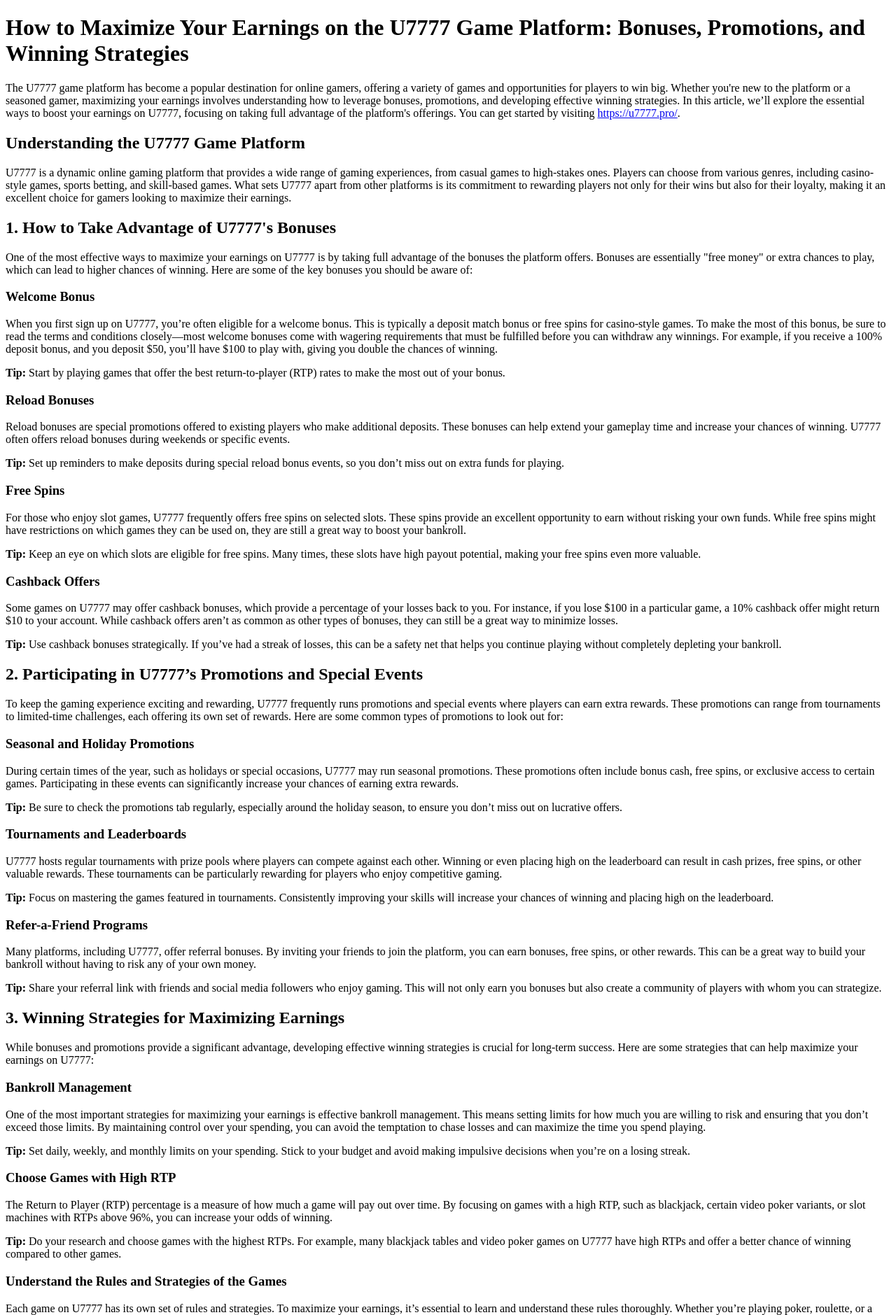
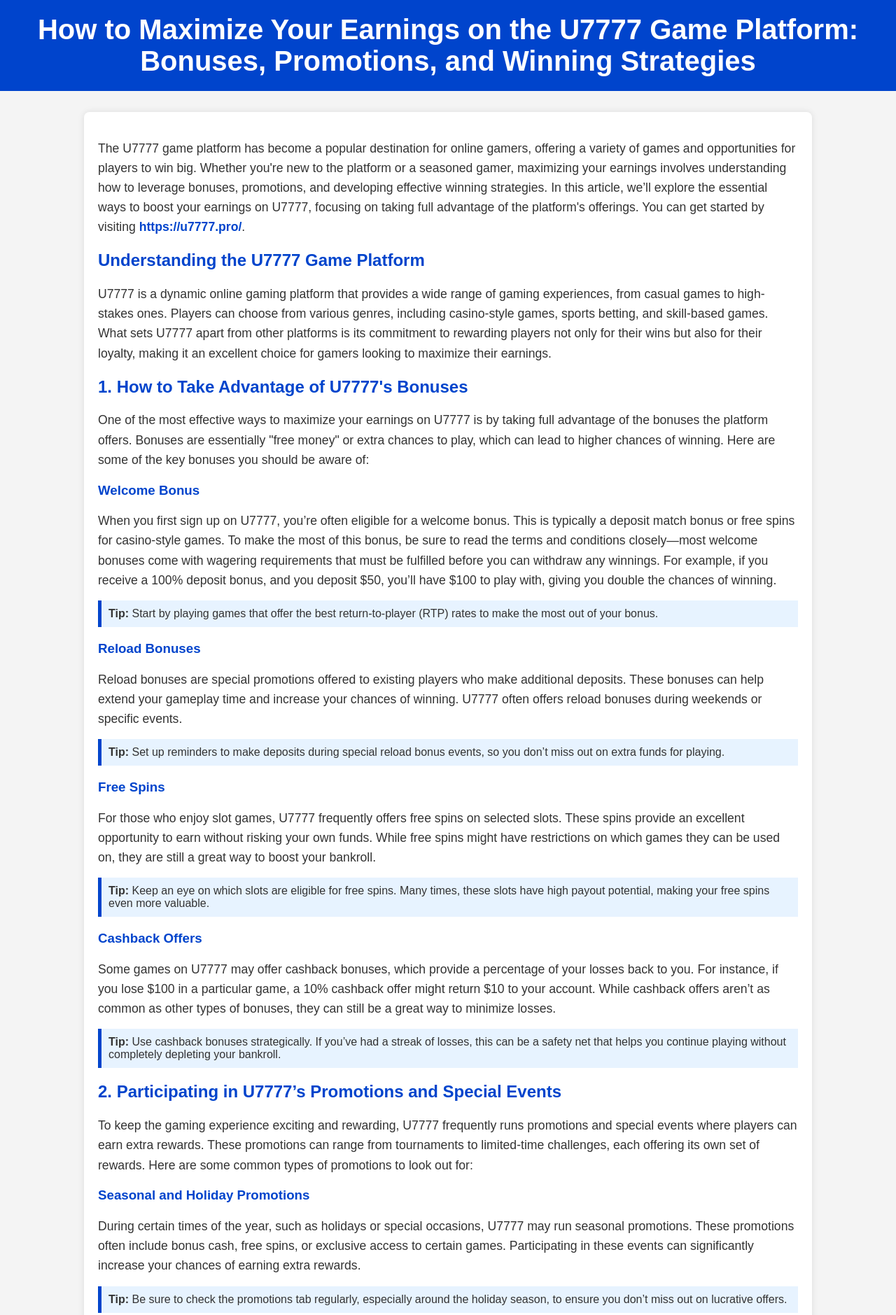
Before and after one commit to roberthinsom/u7777online-netlify, a plain HTML site: page index.html in a window 1280 px wide. Shown: the top 1879 px of the page at 70% size. Drawn offline with Linux system fonts and the light colour scheme.

Commit message:
Update index.html

```diff
--- a/index.html
+++ b/index.html
@@ -4,9 +4,83 @@
     <meta charset="UTF-8">
     <meta name="viewport" content="width=device-width, initial-scale=1.0">
     <title>How to Maximize Your Earnings on the U7777 Game Platform: Bonuses, Promotions, and Winning Strategies</title>
+    <style>
+        body {
+            font-family: 'Arial', sans-serif;
+            background-color: #f4f4f4;
+            margin: 0;
+            padding: 0;
+            color: #333;
+        }
+
+        header {
+            background-color: #0044cc;
+            color: white;
+            text-align: center;
+            padding: 20px 0;
+        }
+
+        h1 {
+            margin: 0;
+            font-size: 2.5rem;
+        }
+
+        main {
+            max-width: 1000px;
+            margin: 30px auto;
+            padding: 20px;
+            background-color: white;
+            box-shadow: 0 0 10px rgba(0, 0, 0, 0.1);
+            border-radius: 8px;
+        }
+
+        h2, h3 {
+            color: #0044cc;
+        }
+
+        p {
+            line-height: 1.6;
+            font-size: 1.1rem;
+            margin-bottom: 15px;
+        }
+
+        ul {
+            margin-left: 20px;
+            list-style-type: disc;
+        }
+
+        a {
+            color: #0044cc;
+            text-decoration: none;
+            font-weight: bold;
+        }
+
+        a:hover {
+            text-decoration: underline;
+        }
+
+        .tip {
+            background-color: #e7f3ff;
+            border-left: 5px solid #0044cc;
+            padding: 10px;
+            margin-bottom: 20px;
+        }
+
+        footer {
+            text-align: center;
+            padding: 15px 0;
+            background-color: #0044cc;
+            color: white;
+            font-size: 0.9rem;
+            margin-top: 30px;
+        }
+    </style>
 </head>
 <body>
+    <header>
         <h1>How to Maximize Your Earnings on the U7777 Game Platform: Bonuses, Promotions, and Winning Strategies</h1>
+    </header>
+    <main>
         <p>The U7777 game platform has become a popular destination for online gamers, offering a variety of games and opportunities for players to win big. Whether you're new to the platform or a seasoned gamer, maximizing your earnings involves understanding how to leverage bonuses, promotions, and developing effective winning strategies. In this article, we’ll explore the essential ways to boost your earnings on U7777, focusing on taking full advantage of the platform's offerings. You can get started by visiting <a href="https://u7777.pro/">https://u7777.pro/</a>.</p>
 
         <h2>Understanding the U7777 Game Platform</h2>
@@ -17,59 +91,84 @@
 
         <h3>Welcome Bonus</h3>
         <p>When you first sign up on U7777, you’re often eligible for a welcome bonus. This is typically a deposit match bonus or free spins for casino-style games. To make the most of this bonus, be sure to read the terms and conditions closely—most welcome bonuses come with wagering requirements that must be fulfilled before you can withdraw any winnings. For example, if you receive a 100% deposit bonus, and you deposit $50, you’ll have $100 to play with, giving you double the chances of winning.</p>
-    <p><strong>Tip:</strong> Start by playing games that offer the best return-to-player (RTP) rates to make the most out of your bonus.</p>
+        <div class="tip">
+            <strong>Tip:</strong> Start by playing games that offer the best return-to-player (RTP) rates to make the most out of your bonus.
+        </div>
 
         <h3>Reload Bonuses</h3>
         <p>Reload bonuses are special promotions offered to existing players who make additional deposits. These bonuses can help extend your gameplay time and increase your chances of winning. U7777 often offers reload bonuses during weekends or specific events.</p>
-    <p><strong>Tip:</strong> Set up reminders to make deposits during special reload bonus events, so you don’t miss out on extra funds for playing.</p>
+        <div class="tip">
+            <strong>Tip:</strong> Set up reminders to make deposits during special reload bonus events, so you don’t miss out on extra funds for playing.
+        </div>
 
         <h3>Free Spins</h3>
         <p>For those who enjoy slot games, U7777 frequently offers free spins on selected slots. These spins provide an excellent opportunity to earn without risking your own funds. While free spins might have restrictions on which games they can be used on, they are still a great way to boost your bankroll.</p>
-    <p><strong>Tip:</strong> Keep an eye on which slots are eligible for free spins. Many times, these slots have high payout potential, making your free spins even more valuable.</p>
+        <div class="tip">
+            <strong>Tip:</strong> Keep an eye on which slots are eligible for free spins. Many times, these slots have high payout potential, making your free spins even more valuable.
+        </div>
 
         <h3>Cashback Offers</h3>
         <p>Some games on U7777 may offer cashback bonuses, which provide a percentage of your losses back to you. For instance, if you lose $100 in a particular game, a 10% cashback offer might return $10 to your account. While cashback offers aren’t as common as other types of bonuses, they can still be a great way to minimize losses.</p>
-    <p><strong>Tip:</strong> Use cashback bonuses strategically. If you’ve had a streak of losses, this can be a safety net that helps you continue playing without completely depleting your bankroll.</p>
+        <div class="tip">
+            <strong>Tip:</strong> Use cashback bonuses strategically. If you’ve had a streak of losses, this can be a safety net that helps you continue playing without completely depleting your bankroll.
+        </div>
 
         <h2>2. Participating in U7777’s Promotions and Special Events</h2>
         <p>To keep the gaming experience exciting and rewarding, U7777 frequently runs promotions and special events where players can earn extra rewards. These promotions can range from tournaments to limited-time challenges, each offering its own set of rewards. Here are some common types of promotions to look out for:</p>
 
         <h3>Seasonal and Holiday Promotions</h3>
         <p>During certain times of the year, such as holidays or special occasions, U7777 may run seasonal promotions. These promotions often include bonus cash, free spins, or exclusive access to certain games. Participating in these events can significantly increase your chances of earning extra rewards.</p>
-    <p><strong>Tip:</strong> Be sure to check the promotions tab regularly, especially around the holiday season, to ensure you don’t miss out on lucrative offers.</p>
+        <div class="tip">
+            <strong>Tip:</strong> Be sure to check the promotions tab regularly, especially around the holiday season, to ensure you don’t miss out on lucrative offers.
+        </div>
 
         <h3>Tournaments and Leaderboards</h3>
         <p>U7777 hosts regular tournaments with prize pools where players can compete against each other. Winning or even placing high on the leaderboard can result in cash prizes, free spins, or other valuable rewards. These tournaments can be particularly rewarding for players who enjoy competitive gaming.</p>
-    <p><strong>Tip:</strong> Focus on mastering the games featured in tournaments. Consistently improving your skills will increase your chances of winning and placing high on the leaderboard.</p>
+        <div class="tip">
+            <strong>Tip:</strong> Focus on mastering the games featured in tournaments. Consistently improving your skills will increase your chances of winning and placing high on the leaderboard.
+        </div>
 
         <h3>Refer-a-Friend Programs</h3>
         <p>Many platforms, including U7777, offer referral bonuses. By inviting your friends to join the platform, you can earn bonuses, free spins, or other rewards. This can be a great way to build your bankroll without having to risk any of your own money.</p>
-    <p><strong>Tip:</strong> Share your referral link with friends and social media followers who enjoy gaming. This will not only earn you bonuses but also create a community of players with whom you can strategize.</p>
+        <div class="tip">
+            <strong>Tip:</strong> Share your referral link with friends and social media followers who enjoy gaming. This will not only earn you bonuses but also create a community of players with whom you can strategize.
+        </div>
 
         <h2>3. Winning Strategies for Maximizing Earnings</h2>
         <p>While bonuses and promotions provide a significant advantage, developing effective winning strategies is crucial for long-term success. Here are some strategies that can help maximize your earnings on U7777:</p>
 
         <h3>Bankroll Management</h3>
         <p>One of the most important strategies for maximizing your earnings is effective bankroll management. This means setting limits for how much you are willing to risk and ensuring that you don’t exceed those limits. By maintaining control over your spending, you can avoid the temptation to chase losses and can maximize the time you spend playing.</p>
-    <p><strong>Tip:</strong> Set daily, weekly, and monthly limits on your spending. Stick to your budget and avoid making impulsive decisions when you’re on a losing streak.</p>
+        <div class="tip">
+            <strong>Tip:</strong> Set daily, weekly, and monthly limits on your spending. Stick to your budget and avoid making impulsive decisions when you’re on a losing streak.
+        </div>
 
         <h3>Choose Games with High RTP</h3>
         <p>The Return to Player (RTP) percentage is a measure of how much a game will pay out over time. By focusing on games with a high RTP, such as blackjack, certain video poker variants, or slot machines with RTPs above 96%, you can increase your odds of winning.</p>
-    <p><strong>Tip:</strong> Do your research and choose games with the highest RTPs. For example, many blackjack tables and video poker games on U7777 have high RTPs and offer a better chance of winning compared to other games.</p>
+        <div class="tip">
+            <strong>Tip:</strong> Do your research and choose games with the highest RTPs. For example, many blackjack tables and video poker games on U7777 have high RTPs and offer a better chance of winning compared to other games.
+        </div>
 
         <h3>Understand the Rules and Strategies of the Games</h3>
         <p>Each game on U7777 has its own set of rules and strategies. To maximize your earnings, it’s essential to learn and understand these rules thoroughly. Whether you’re playing poker, roulette, or a slot machine, having a deep understanding of the game increases your chances of making informed decisions that could lead to bigger winnings.</p>
-    <p><strong>Tip:</strong> Take time to learn basic strategies, such as blackjack card counting or roulette betting systems, to increase your odds of winning. Practice these strategies in free play mode before betting real money.</p>
+        <div class="tip">
+            <strong>Tip:</strong> Take time to learn basic strategies, such as blackjack card counting or roulette betting systems, to increase your odds of winning. Practice these strategies in free play mode before betting real money.
+        </div>
 
         <h3>Take Advantage of Low House Edge Games</h3>
         <p>Games with a low house edge (the advantage the casino has over the player) are the best for maximizing earnings. Games like blackjack, baccarat, and certain poker variants often have a low house edge compared to other games.</p>
-    <p><strong>Tip:</strong> Focus on games that have a low house edge, as they give you a higher chance of turning a profit in the long run.</p>
+        <div class="tip">
+            <strong>Tip:</strong> Focus on games that have a low house edge, as they give you a higher chance of turning a profit in the long run.
+        </div>
 
         <h2>4. Stay Informed and Keep Up with Updates</h2>
         <p>U7777 regularly updates its promotions, bonuses, and game offerings. Staying informed about these changes will give you a competitive edge. Make sure you subscribe to the platform’s newsletter or check its promotional section regularly for new opportunities to maximize your earnings.</p>
-    <p><strong>Tip:</strong> Follow U7777 on social media or sign up for notifications to stay up to date on the latest promotions and bonus offers.</p>
+        <div class="tip">
+            <strong>Tip:</strong> Follow U7777 on social media or sign up for notifications to stay up to date on the latest promotions and bonus offers.
+        </div>
 
         <h2>Conclusion</h2>
         <p>Maximizing your earnings on the U7777 game platform requires more than just luck; it requires strategy, knowledge, and a keen awareness of the platform’s bonuses and promotions. By taking full advantage of the various bonus offers, participating in promotions, managing your bankroll, and applying smart strategies, you can significantly increase your chances of success. Remember to stay informed about new updates and promotions, and always play responsibly. Happy gaming!</p>
+    </main>
 </body>
 </html>
```
Lines whose indentation alone changed are shown as unchanged.
